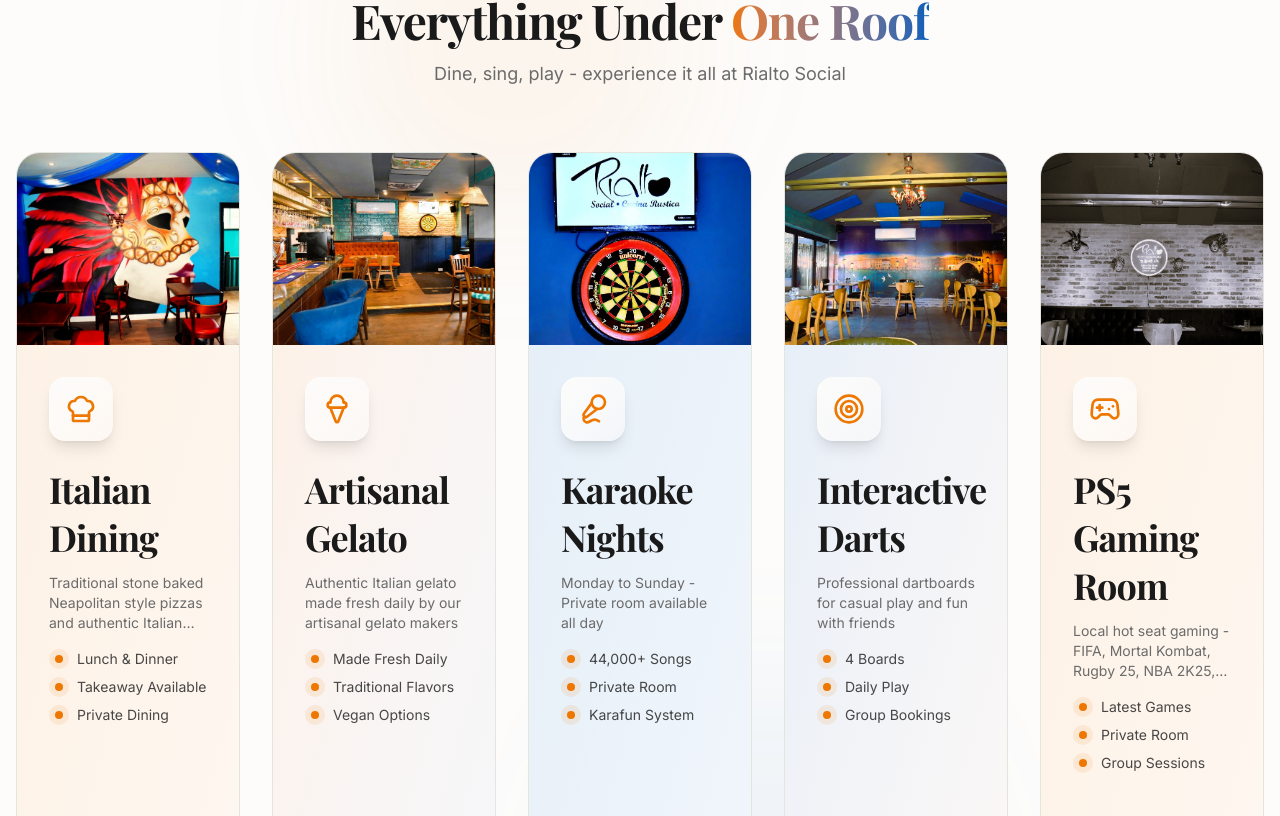
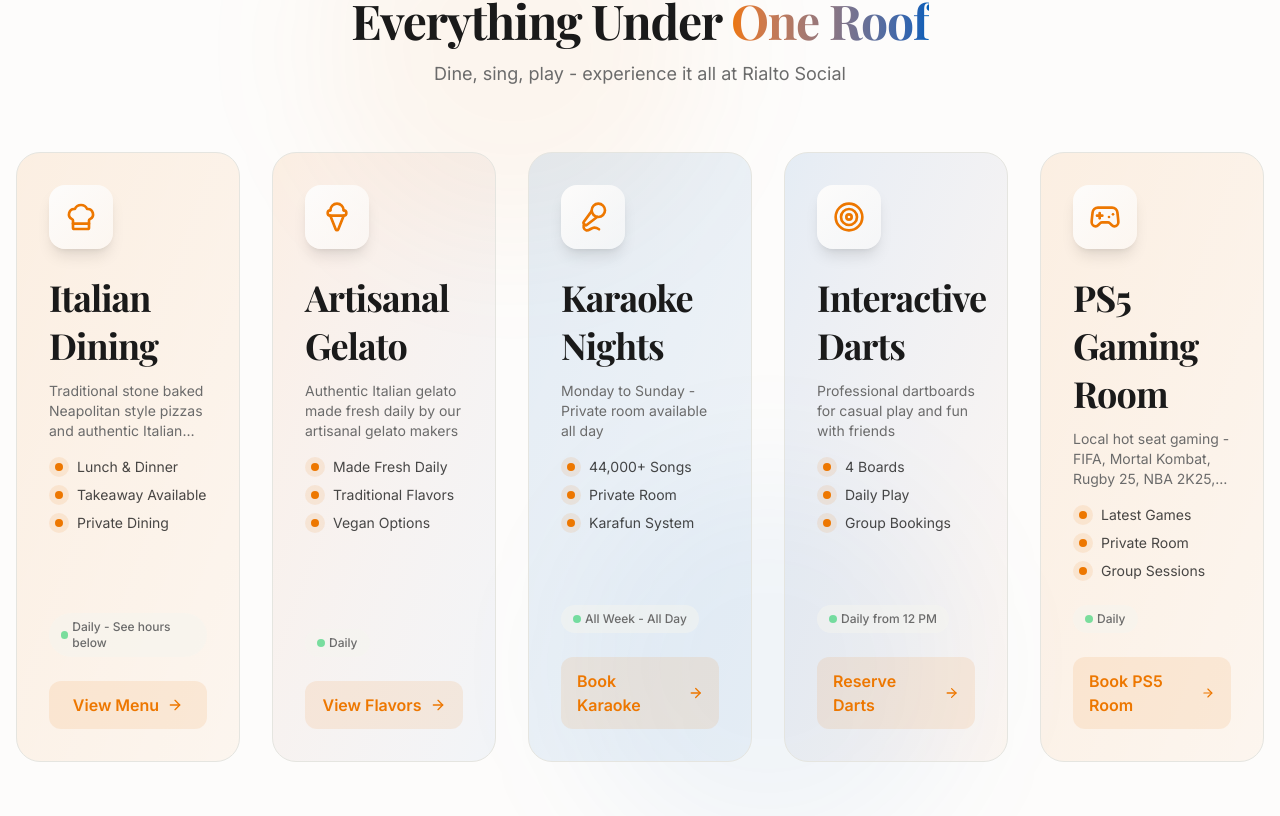
Before and after one commit to technoactive/rialto-social, a Next.js app: page / in a window 1280 px wide. Shown: the part 944-1760 px from the top of the page. Built offline with nearby package versions, Linux system fonts and the light colour scheme; a web font is replaced by a local one.

Commit message:
Revert "Add images to homepage services section without text overlays"
This reverts commit 2ac887ca9f00d5c0f0d828931d6c10425fd7c2ca.

```diff
--- a/components/sections/ServicesOverview.tsx
+++ b/components/sections/ServicesOverview.tsx
@@ -3,7 +3,6 @@
 import { motion } from "framer-motion";
 import { ChefHat, Mic2, Target, ArrowRight, Gamepad2, IceCream } from "lucide-react";
 import Link from "next/link";
-import Image from "next/image";
 import { cn } from "@/lib/utils";
 
 const services = [
@@ -18,7 +17,6 @@ const services = [
     color: "from-primary/10 to-primary/5",
     borderColor: "border-primary/20",
     availability: "Daily - See hours below",
-    image: "/pictures/rialto-margherita-pizza.jpg",
   },
   {
     id: "gelato",
@@ -31,7 +29,6 @@ const services = [
     color: "from-primary/10 to-accent/5",
     borderColor: "border-primary/20",
     availability: "Daily",
-    image: "/pictures/rialto-gelato-display.jpg",
   },
   {
     id: "karaoke",
@@ -44,7 +41,6 @@ const services = [
     color: "from-accent/10 to-accent/5",
     borderColor: "border-accent/20",
     availability: "All Week - All Day",
-    image: "/pictures/rialto-karaoke-room.jpg",
   },
   {
     id: "darts",
@@ -57,7 +53,6 @@ const services = [
     color: "from-accent/10 to-primary/5",
     borderColor: "border-accent/20",
     availability: "Daily from 12 PM",
-    image: "/pictures/rialto-darts-area.jpg",
   },
   {
     id: "ps5",
@@ -70,7 +65,6 @@ const services = [
     color: "from-primary/10 to-primary/5",
     borderColor: "border-primary/20",
     availability: "Daily",
-    image: "/pictures/rialto-ps5-gaming-room.jpg",
   },
 ];
 
@@ -123,23 +117,22 @@ export function ServicesOverview() {
               <div
                 className={cn(
                   "relative h-full rounded-3xl overflow-hidden transition-all duration-300",
-                  "bg-white",
+                  "bg-gradient-to-br",
+                  service.color,
                   "border border-border/50",
                   "group-hover:shadow-2xl group-hover:scale-105 group-hover:border-primary/30"
                 )}
               >
-                {/* Image Section - No overlays or captions */}
-                <div className="relative w-full h-48 overflow-hidden">
-                  <Image
-                    src={service.image}
-                    alt={service.title}
-                    fill
-                    className="object-cover group-hover:scale-110 transition-transform duration-500"
-                  />
-                </div>
+                {/* Animated background */}
+                <motion.div
+                  className="absolute inset-0 opacity-0 group-hover:opacity-100 transition-opacity duration-500"
+                  initial={false}
+                >
+                  <div className="absolute inset-0 bg-gradient-to-br from-primary/5 to-accent/5" />
+                </motion.div>
 
                 {/* Card Content */}
-                <div className={cn("relative p-6 md:p-8 h-full flex flex-col bg-gradient-to-br", service.color)}>
+                <div className="relative p-6 md:p-8 h-full flex flex-col">
                   {/* Icon Container */}
                   <div className="mb-6">
                     <div className="w-16 h-16 rounded-2xl bg-gradient-to-br from-background to-background/50 shadow-lg flex items-center justify-center group-hover:shadow-xl transition-shadow">
```
